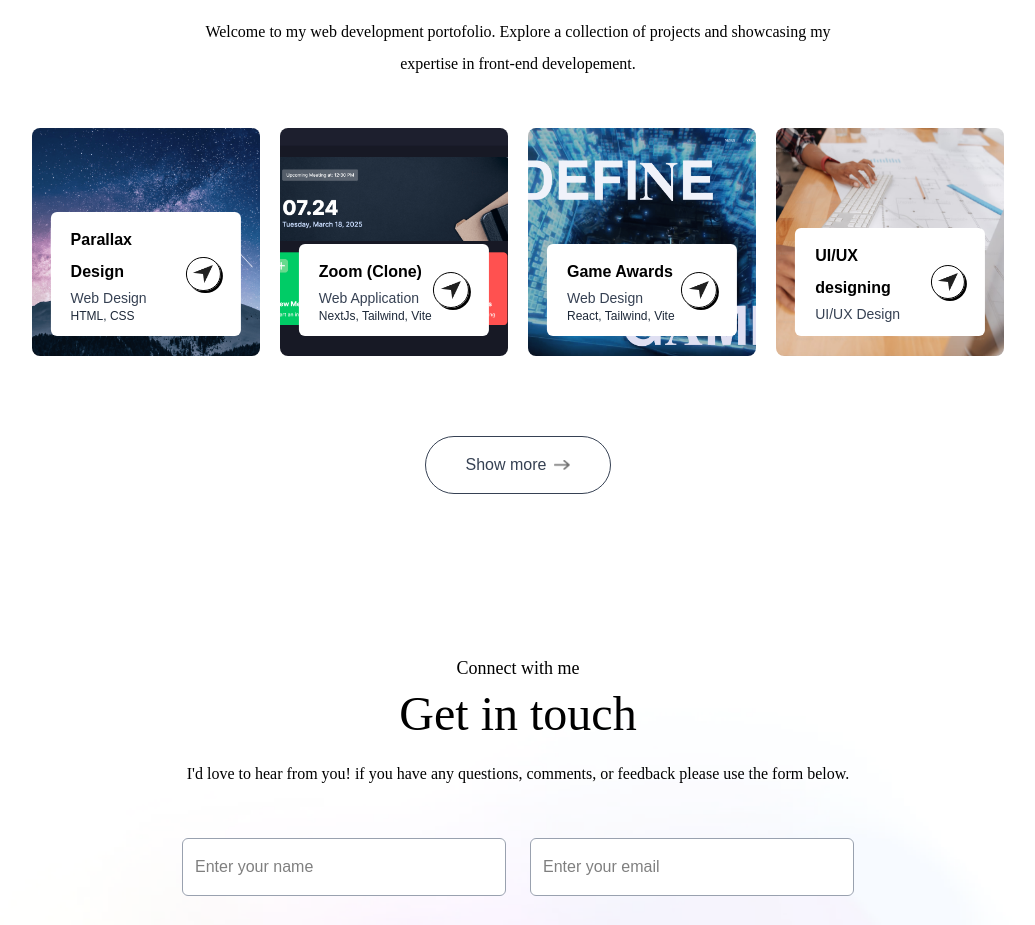
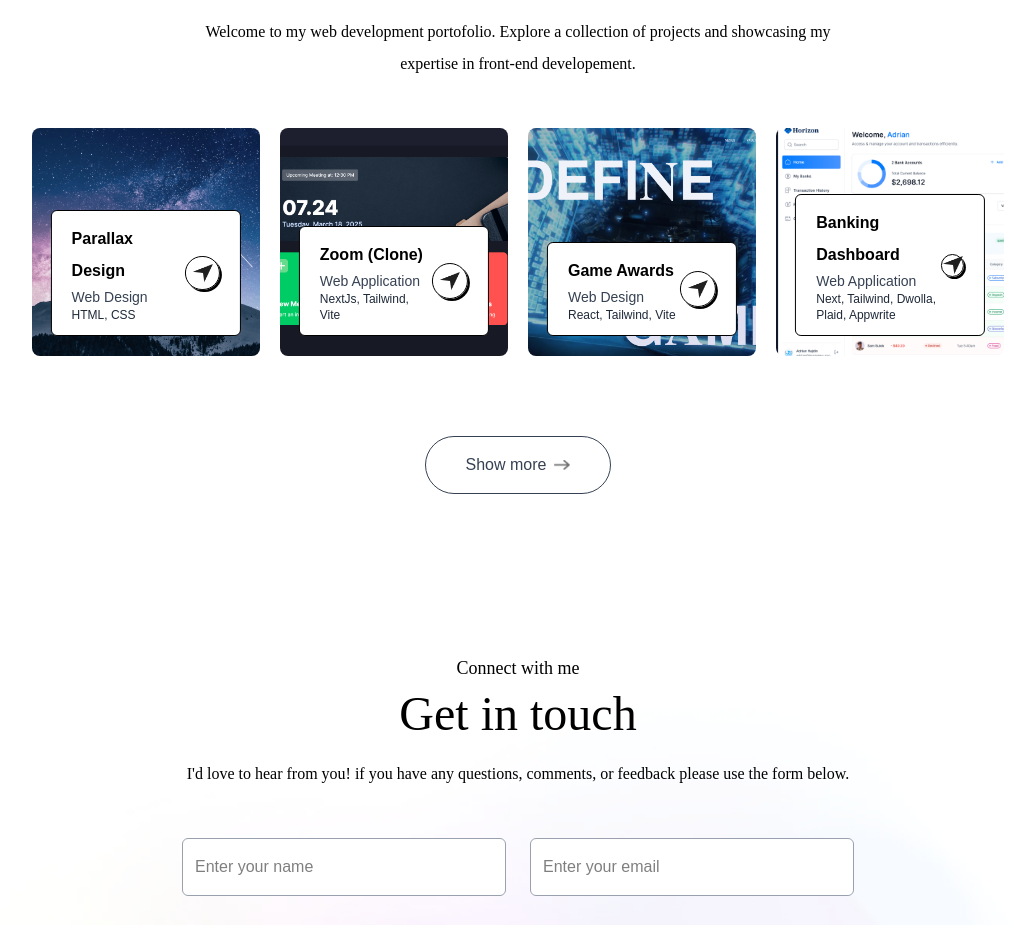
Before and after one commit to ipunganwar/portofolio, a Next.js app: page / in a window 1280 px wide. Shown: the part 2391-3316 px from the top of the page, without its empty margins (122-1157 px from the left). Built offline with nearby package versions, Linux system fonts and the light colour scheme; a web font is replaced by a local one.

Commit message:
feat: adding new works

```diff
--- a/assets/assets.js
+++ b/assets/assets.js
@@ -101,6 +101,13 @@
     link: "https://awwardss-eta.vercel.app/",
   },
   {
+    title: "Banking Dashboard",
+    description: "Web Application",
+    stack: "Next, Tailwind, Dwolla, Plaid, Appwrite",
+    bgImage: "/work-3.png",
+    link: "https://bank-dashboard-plum.vercel.app/",
+  },
+  {
     title: "UI/UX designing",
     description: "UI/UX Design",
     bgImage: "/work-4.png",
--- a/components/Work.tsx
+++ b/components/Work.tsx
@@ -61,7 +61,7 @@
             className="aspect-square bg-no-repeat bg-cover bg-center rounded-lg relative cursor-pointer group"
             style={{ backgroundImage: `url(${project?.bgImage})` }}
           >
-            <div className="bg-white w-10/12 rounded-md absolute bottom-5 left-1/2 -translate-x-1/2 py-3 px-5 flex items-center justify-between duration-500 group-hover:bottom-7">
+            <div className="bg-white w-10/12 rounded-md absolute bottom-5 left-1/2 -translate-x-1/2 py-3 px-5 flex items-center justify-between duration-500 group-hover:bottom-7 border-[0.5px]">
               <div>
                 <h2 className="font-semibold">{project?.title}</h2>
                 <p className="text-sm text-gray-700">{project?.description}</p>
```
Also changed, not shown: public/work-3.png (added).
